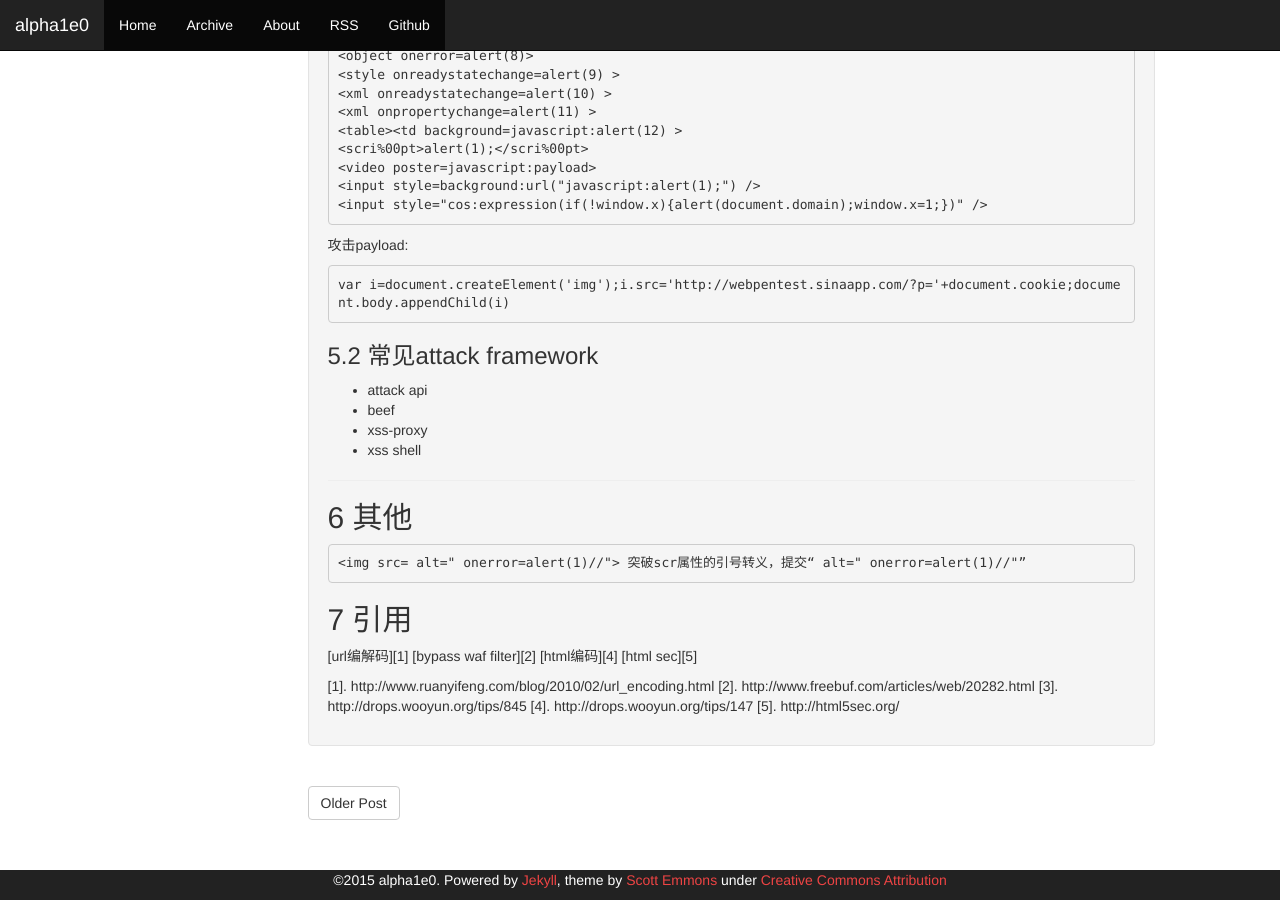
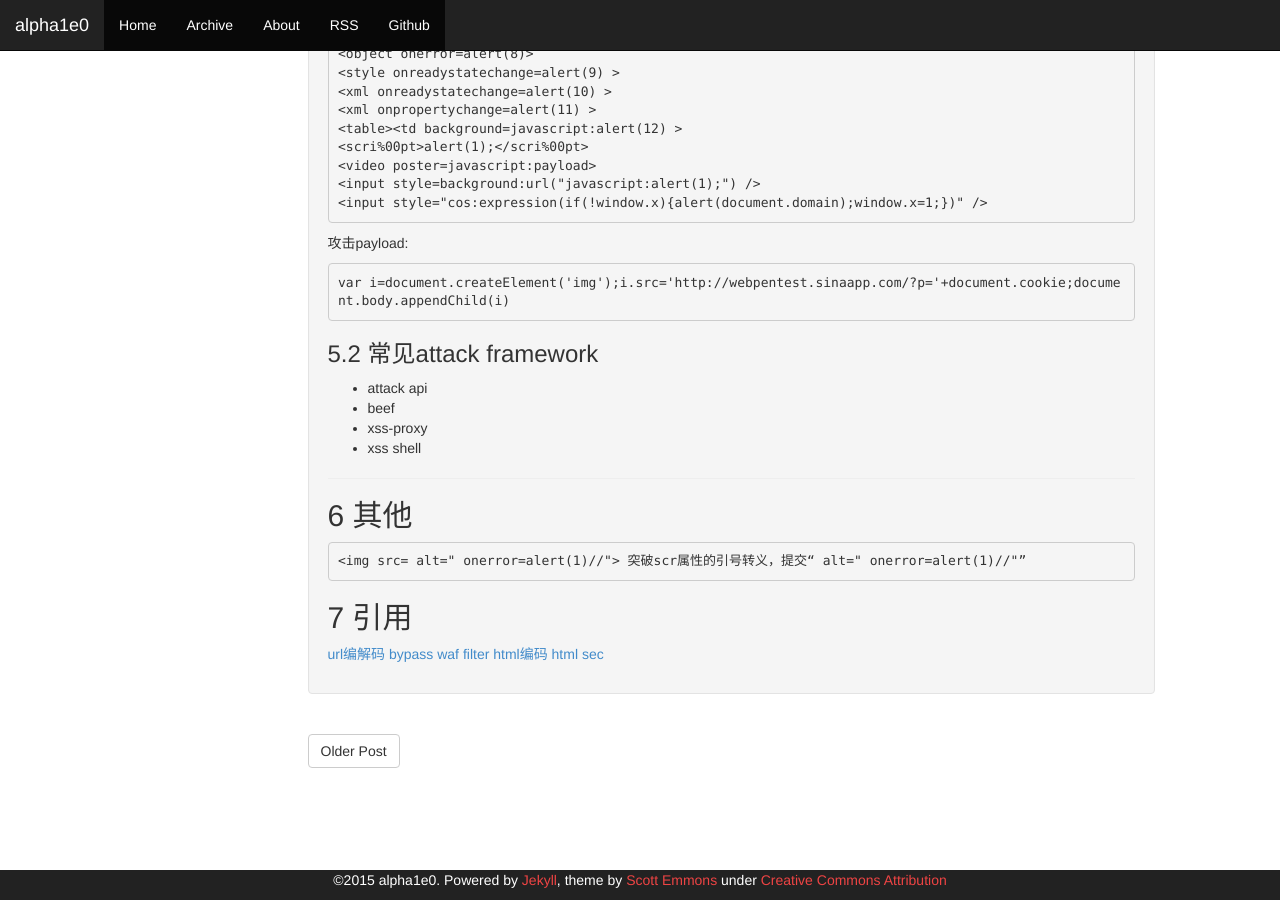
Before and after one commit to alpha1e0/alpha1e0.github.io, a Jekyll site: the page built from _posts/2015-8-5-XSS防护bypass.md, in a window 1280 px wide and 900 px high, scrolled down 6122 px. Built offline with Jekyll 4.4.1, drawn with Linux system fonts in a browser that asks for light colours; Markdown is read by kramdown in place of the engine named in the settings; some of the changed text lies outside the part shown.

Commit message:
update post xss_bypass

```diff
--- a/_posts/2015-8-5-XSS防护bypass.md
+++ b/_posts/2015-8-5-XSS防护bypass.md
@@ -146,10 +146,10 @@ HTML标签的几个重要位置如下：
 
 **各个位置的变换方法如下：**
 
-1. **位置1**的变换
+#### **位置1**的变换
 
 
-2. **位置2**的变换
+#### **位置2**的变换
 
 > 插入%00截断，仅在IE中有效
 
@@ -158,36 +158,36 @@ HTML标签的几个重要位置如下：
 > 大小写变换
 > URL编码
 
-3. **位置3**的变换
+#### **位置3**的变换
 
 > '/'符号可以充当分割符
 > '/somewords/'可以充当分隔符
 > 空格可使用0x09 0x0a 0x0c 0x0d替换，firefox可用
 > URL编码
 
-4. **位置4**的变换
+#### **位置4**的变换
 
 > 大小写变换
 > URL编码
 
-5. **位置5**的变换
+#### **位置5**的变换
 
 > 可插入空格
 > 可插入0x09 0x0a 0x0c 0x0d，firefox可用
 
-6. **位置6**的变换
+#### **位置6**的变换
 
 > 单引号，双引号
 > 在ie中可使用反引号代替
 > 如果没有空格则不需要引号
 > URL编码
 
-7. **位置7**的变换
+#### **位置7**的变换
 
 > 可插入空格
 > 可插入0x09 0x0a 0x0c 0x0d，firefox有效
 
-8. **位置8**的变换
+#### **位置8**的变换
 
 > HTML编码，HTML实体编码可以方式**&#111**或**&#x6c**，分别是十进制方式和十六进制方式
 
@@ -338,8 +338,8 @@ HTML组件：
 [html编码][4]
 [html sec][5]
 
-[1]. http://www.ruanyifeng.com/blog/2010/02/url_encoding.html
-[2]. http://www.freebuf.com/articles/web/20282.html
-[3]. http://drops.wooyun.org/tips/845
-[4]. http://drops.wooyun.org/tips/147
-[5]. http://html5sec.org/
+[1]: http://www.ruanyifeng.com/blog/2010/02/url_encoding.html
+[2]: http://www.freebuf.com/articles/web/20282.html
+[3]: http://drops.wooyun.org/tips/845
+[4]: http://drops.wooyun.org/tips/147
+[5]: http://html5sec.org/
```
Also changed, not shown: other parts of _posts/2015-8-5-XSS防护bypass.md (+2 -2 lines).
